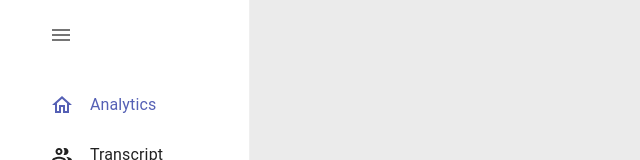
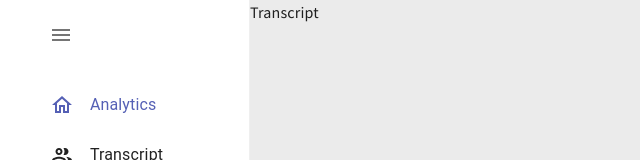
Before and after one commit to EvanKimTen/Dashboard_Front, a React (Create React App) app: page /transcript in a window 1280 px wide. Shown: the top 160 px of the page, without its empty margins (0-640 px from the left). Built offline with nearby package versions, Linux system fonts and the light colour scheme.

Commit message:
added tooltip for nav

```diff
--- a/src/App.js
+++ b/src/App.js
@@ -1,12 +1,11 @@
 import { Routes, Route } from "react-router-dom";
-import { useState } from 'react';
+import SidebarComp from "./components/SidebarComp";
+import { CssBaseline } from "@mui/material";
 import "./App.css";
 
 import Analytics from "./pages/Analytics";
 import KnowledgeBase from "./pages/KnowledgeBase";
-import SidebarComp from "./components/SidebarComp";
-
-import { CssBaseline } from "@mui/material";
+import Transcript from "./pages/Transcript";
 
 
 const App = () => {
@@ -21,7 +20,7 @@ const App = () => {
           {/*public routes*/}
           <Route path="/" element={<Analytics />} />
           <Route path="/knowledge-base" element={<KnowledgeBase />} />
-
+          <Route path="/transcript" element={<Transcript />} />
           {/*protected routes*/}
         </Routes>
       </main>
--- a/src/components/SidebarComp.js
+++ b/src/components/SidebarComp.js
@@ -1,7 +1,7 @@
 
 import { useState } from "react";
 import { Sidebar, Menu, MenuItem } from "react-pro-sidebar";
-import { Box, IconButton, Typography } from "@mui/material";
+import { Box, IconButton, Typography, Tooltip } from "@mui/material";
 import { Link } from "react-router-dom";
 import HomeOutlinedIcon from "@mui/icons-material/HomeOutlined";
 import PeopleOutlinedIcon from "@mui/icons-material/PeopleOutlined";
@@ -11,6 +11,7 @@ import MenuOutlinedIcon from "@mui/icons-material/MenuOutlined";
 
 const Item = ({ title, to, icon, selected, setSelected }) => {
   return (
+    <Tooltip title={title} arrow placement="right">
       <MenuItem
         active={selected === title}
         onClick={() => setSelected(title)}
@@ -19,6 +20,7 @@ const Item = ({ title, to, icon, selected, setSelected }) => {
       >
         <Typography>{title}</Typography>
       </MenuItem>
+    </Tooltip>
   );
 };
 
--- /dev/null
+++ b/src/pages/Transcript.js
@@ -0,0 +1,9 @@
+import React from 'react'
+
+const Transcript = () => {
+  return (
+    <div>Transcript</div>
+  )
+}
+
+export default Transcript
```
Lines whose indentation alone changed are shown as unchanged.
